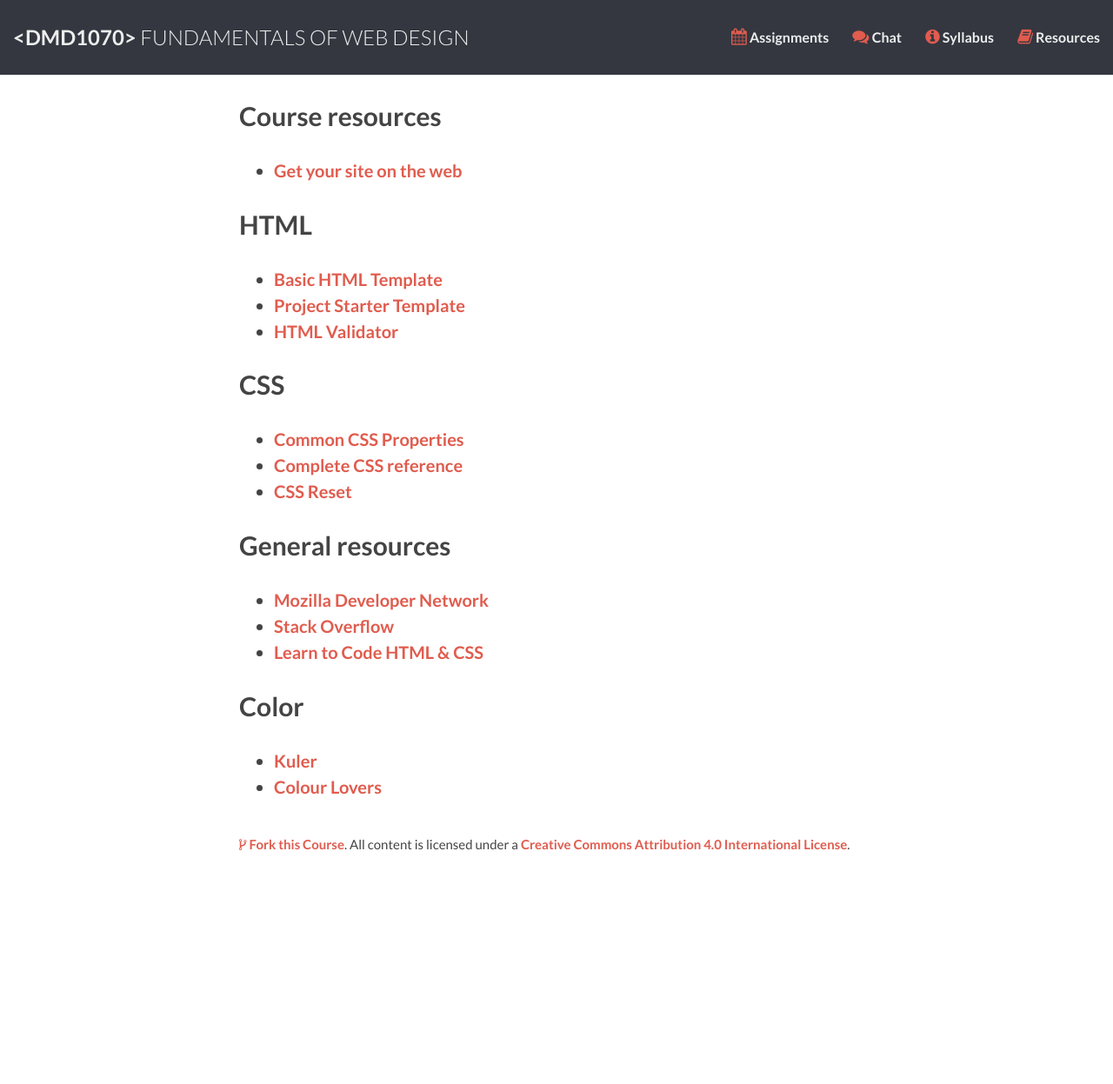
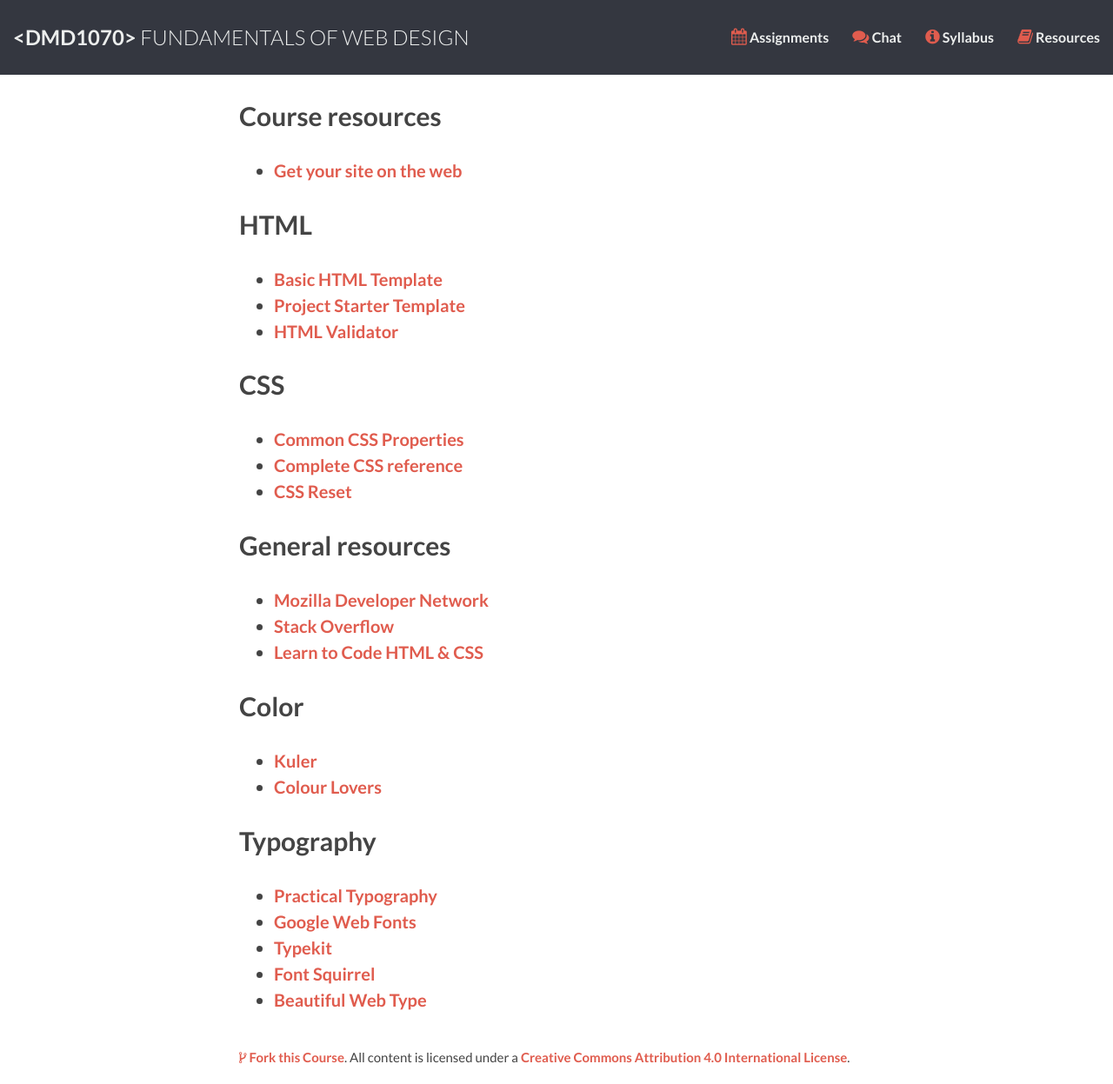
Before and after one commit to DMD1070/DMD1070.github.io, a Jekyll site: the page built from resources.md, in a window 1280 px wide. Shown: the whole page at 87% size. Built offline with Jekyll 4.4.1, drawn with Linux system fonts in a browser that asks for light colours; before the commit the page ends 1002 px from its top, so only the background shows below that.

Commit message:
update typography resources and assignment

```diff
--- a/resources.md
+++ b/resources.md
@@ -29,3 +29,11 @@ title: resources
 
 - [Kuler](http://kuler.adobe.com)
 - [Colour Lovers](http://colourlovers.com)
+
+## Typography
+
+- [Practical Typography](http://practicaltypography.com/)
+- [Google Web Fonts](https://www.google.com/fonts)
+- [Typekit](https://typekit.com/)
+- [Font Squirrel](http://www.fontsquirrel.com/)
+- [Beautiful Web Type](http://hellohappy.org/beautiful-web-type/)
```
Also changed, not shown: lessons/7-web-typography.md (+8 -4 lines).
